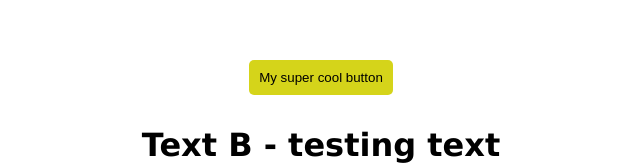
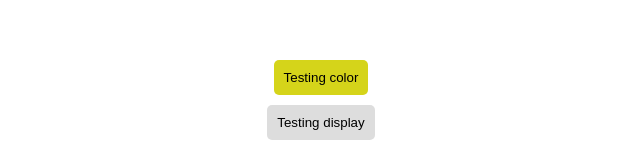
Before and after one commit to SowaProgramuje/AB-Testing, a website built with webpack: page index.html in a window 1280 px wide. Shown: the top 168 px of the page, without its empty margins (319-959 px from the left). Built offline with nearby package versions, Linux system fonts and the light colour scheme.

Commit message:
adding changes to html file - display testing

```diff
--- a/index.html
+++ b/index.html
@@ -4,10 +4,12 @@
         <title>AB testing</title>
     </head>
     <body>
-
         <div class="wrapper">
             <button class="test-color" id="test-color">
-                My super cool button
+                Testing color
+            </button><br/>
+            <button id="test-display">
+                Testing display
             </button>
             <h1 id="test-text">Default text</h1>
             <div class="test-image-wrapper">
```
